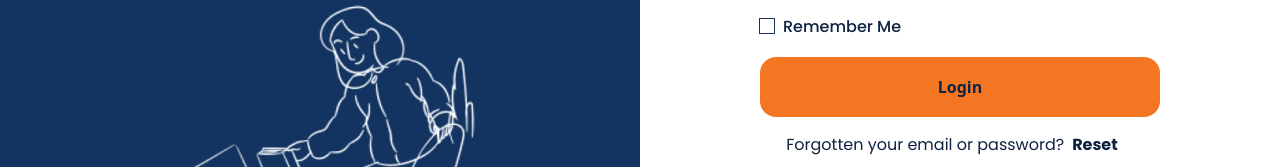
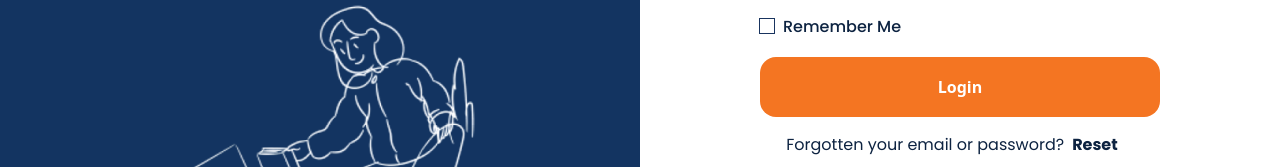
Before and after one commit to capstone-kelompok-4/FE-React, a React (Create React App) app: page /login in a window 1280 px wide. Shown: the part 493-660 px from the top of the page. Built offline with nearby package versions, Linux system fonts and the light colour scheme.

Commit message:
update button login

```diff
--- a/src/Pages/Login/Login.module.css
+++ b/src/Pages/Login/Login.module.css
@@ -44,7 +44,7 @@
     width: 400px !important;
     height: 60px !important;
     border-radius: 1rem !important;
-    color: #0D2341 !important;
+    color: #fff !important;
     font-weight: bold !important;
 }
 
```
